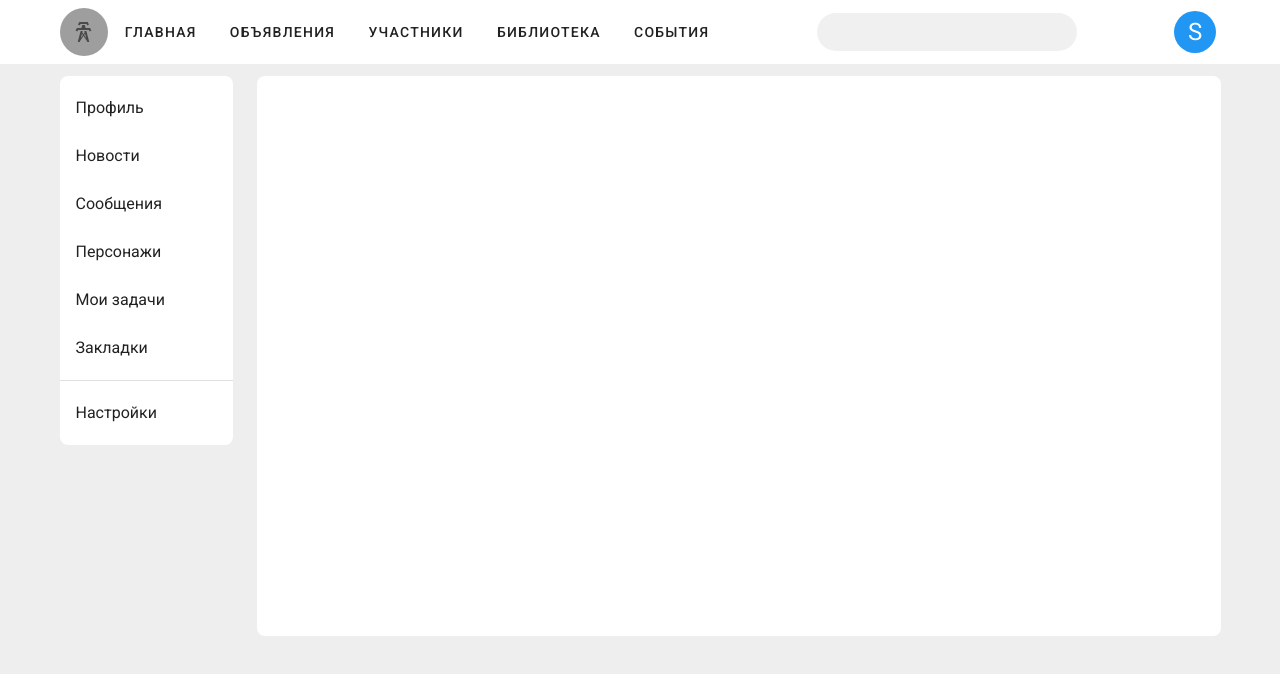
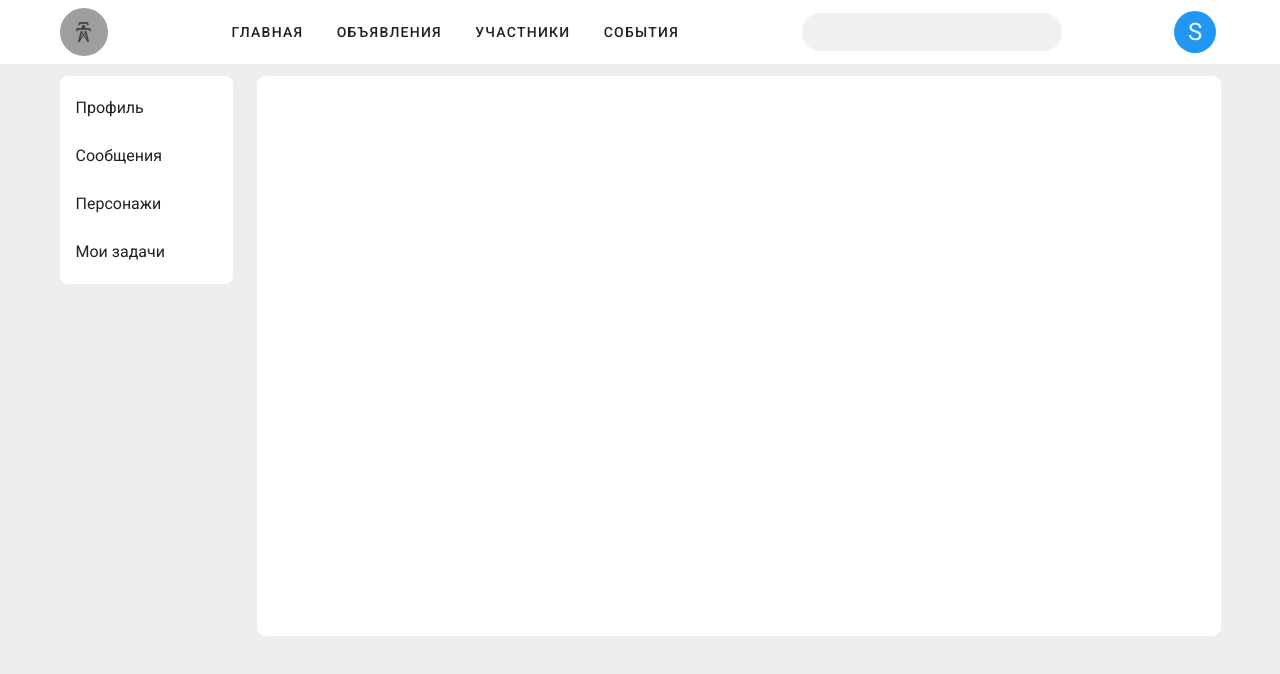
Before and after one commit to Far4Ru/mordor-magic-2, a Vue app in the folder mordor-magic-vue/: page /home in a window 1280 px wide. Shown: the top 674 px of the page. Built offline with nearby package versions, Linux system fonts and the light colour scheme.

Commit message:
Изменены кнопки

```diff
--- a/mordor-magic-vue/src/App.vue
+++ b/mordor-magic-vue/src/App.vue
@@ -11,6 +11,7 @@
             mdi-transmission-tower
           </v-icon>
         </v-avatar>
+        <v-spacer></v-spacer>
 
         <v-btn
           v-for="link in links"
@@ -53,19 +54,6 @@
                     </v-list-item-title>
                   </v-list-item-content>
                 </v-list-item>
-
-                <v-divider class="my-2"></v-divider>
-
-                <v-list-item
-                  link
-                  color="grey lighten-4"
-                >
-                  <v-list-item-content>
-                    <v-list-item-title>
-                      Настройки
-                    </v-list-item-title>
-                  </v-list-item-content>
-                </v-list-item>
               </v-list>
             </v-sheet>
           </v-col>
@@ -94,16 +82,16 @@ export default {
       'Главная',
       'Объявления',
       'Участники',
-      'Библиотека',
+      // 'Библиотека',
       'События'
     ],
     pages: [
       'Профиль',
-      'Новости',
+      // 'Новости',
       'Сообщения',
       'Персонажи',
-      'Мои задачи',
-      'Закладки'
+      'Мои задачи'
+      // 'Закладки'
     ]
   }),
   components: {
--- a/mordor-magic-vue/src/components/AvatarMenu.vue
+++ b/mordor-magic-vue/src/components/AvatarMenu.vue
@@ -22,27 +22,33 @@
     <v-card>
       <v-list-item-content class="justify-center">
         <div class="mx-auto text-center">
+          <v-container>
+            <v-row>
+              <v-col>
                 <v-avatar
                   color="blue"
                 >
                   <span class="white--text text-h5">{{ user.initials }}</span>
                 </v-avatar>
-          <h3>{{ user.fullName }}</h3>
+              </v-col>
+              <v-col>
+                <h4>{{ user.fullName }}</h4>
                 <p class="text-caption mt-1">
                   {{ user.email }}
                 </p>
+              </v-col>
+            </v-row>
+          </v-container>
           <v-divider class="my-3"></v-divider>
           <v-btn
-            depressed
-            rounded
+            block
             text
           >
             Настройки
           </v-btn>
           <v-divider class="my-3"></v-divider>
           <v-btn
-            depressed
-            rounded
+            block
             text
           >
             Выйти
```
Lines whose indentation alone changed are shown as unchanged.
